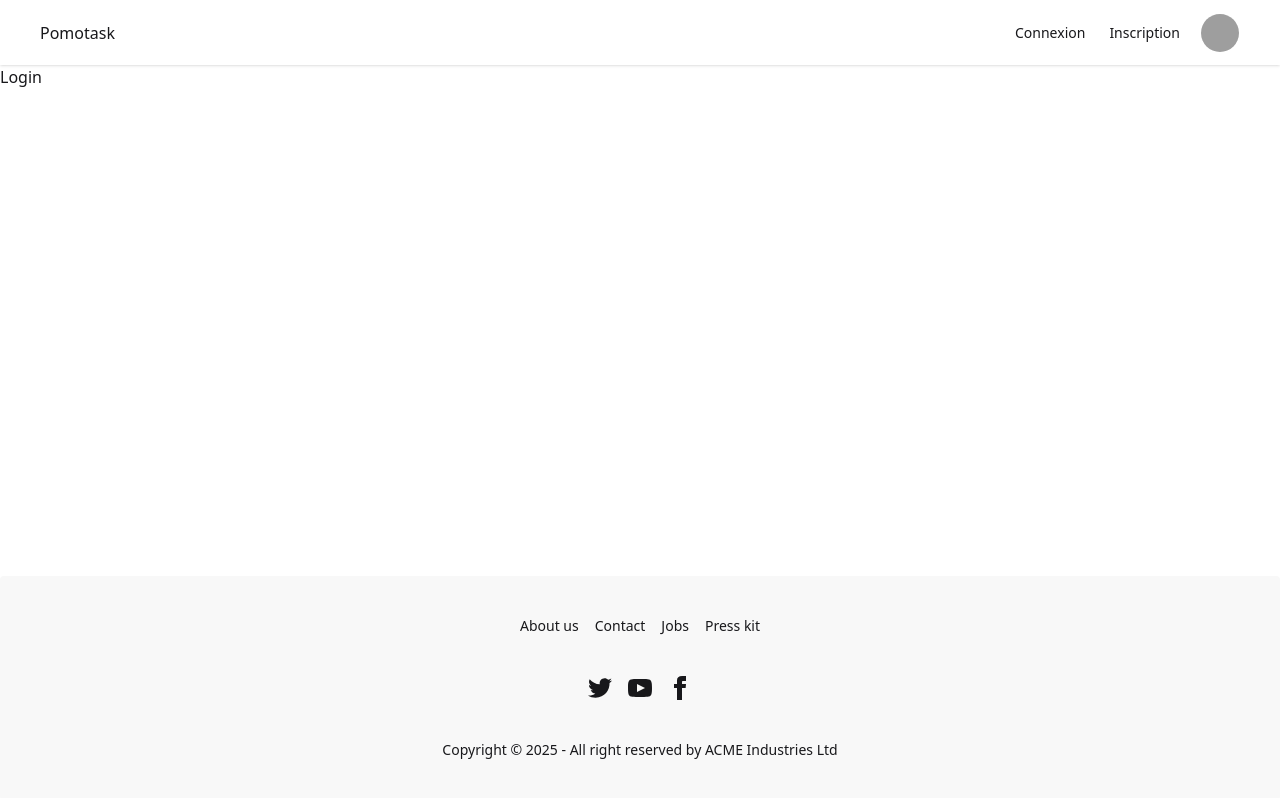
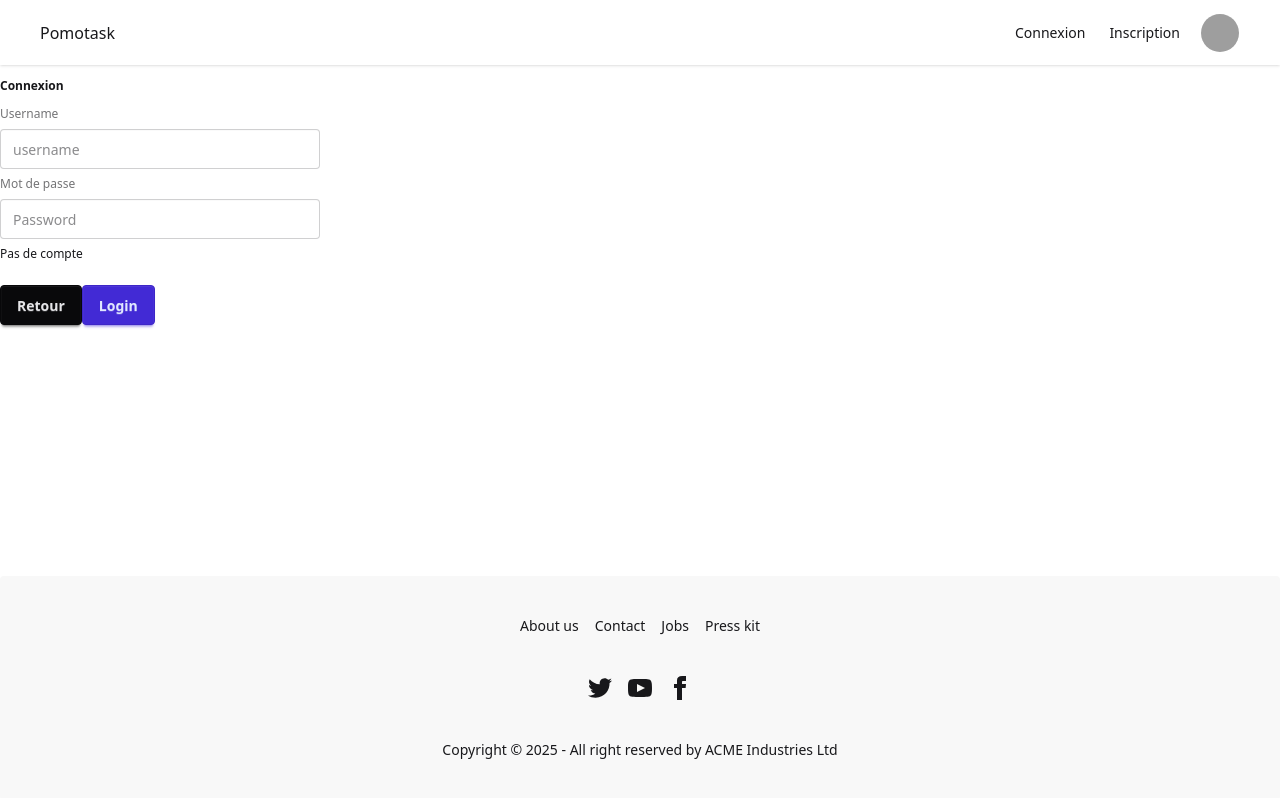
Before and after one commit to GuillemotClement/R-RN-N-Pomotask, a React (Vite) app in the folder frontend/: page /login in a window 1280 px wide. Built offline with nearby package versions, Linux system fonts and the light colour scheme; grey boxes are pictures that could not be loaded.

Commit message:
add authentification on frontend

```diff
--- a/frontend/src/components/Header.tsx
+++ b/frontend/src/components/Header.tsx
@@ -1,12 +1,27 @@
 import { Link } from "react-router";
+import { useUserStore } from "../stores/userStore";
 
 export default function Header() {
+  const logout = useUserStore((state) => state.logout);
+  const user = useUserStore((state) => state.user);
+  const isAuth = useUserStore((state) => state.isAuthenticated);
+  const image = user?.image ?? "https://randomuser.me/api/portraits/lego/1.jpg";
+
   return (
     <header className='navbar shadow px-10'>
       <div className='flex-1'>
         <span>Pomotask</span>
       </div>
       <div className='flex-none'>
+        {isAuth ? (
+          <ul className='menu menu-vertical lg:menu-horizontal rounded-box'>
+            <li>
+              <button className='btn btn-neutral' onClick={logout}>
+                Logout
+              </button>
+            </li>
+          </ul>
+        ) : (
           <ul className='menu menu-vertical lg:menu-horizontal rounded-box'>
             <li>
               <Link to={"/login"}>Connexion</Link>
@@ -15,15 +30,13 @@ export default function Header() {
               <Link to={"/register"}>Inscription</Link>
             </li>
           </ul>
+        )}
       </div>
       <div className='flex gap-2'>
         <div className='dropdown dropdown-end'>
           <div tabIndex={0} role='button' className='btn btn-ghost btn-circle avatar'>
             <div className='w-10 rounded-full'>
-              <img
-                alt='Tailwind CSS Navbar component'
-                src='https://img.daisyui.com/images/stock/photo-1534528741775-53994a69daeb.webp'
-              />
+              <img alt='Tailwind CSS Navbar component' src={image} />
             </div>
           </div>
           <ul
--- a/frontend/src/pages/auth/Login.tsx
+++ b/frontend/src/pages/auth/Login.tsx
@@ -1,7 +1,108 @@
+import { yupResolver } from "@hookform/resolvers/yup";
+import { SubmitHandler, useForm } from "react-hook-form";
+import { Link, useNavigate } from "react-router";
+import * as yup from "yup";
+import { useUserStore } from "../../stores/userStore";
+
+const schema = yup.object({
+  username: yup.string().required("Une valeur est attendu"),
+  password: yup.string().required("Une valeur est attendu"),
+});
+
+type Inputs = yup.InferType<typeof schema>;
+
+const defaultValue: Partial<Inputs> = {
+  username: "",
+  password: "",
+};
+
+export interface UserData {
+  id: string;
+  username: string;
+  email: string;
+  image?: string;
+  createdAt: string;
+  updatedAt: string;
+  token: string;
+}
+
 export default function Login() {
+  const navigate = useNavigate();
+  const login = useUserStore((state) => state.login);
+
+  const {
+    register,
+    handleSubmit,
+    formState: { errors },
+  } = useForm<Inputs>({ resolver: yupResolver(schema), defaultValues: defaultValue });
+
+  const onSubmit: SubmitHandler<Inputs> = async (data) => {
+    try {
+      const response = await fetch("http://localhost:8080/login", {
+        method: "POST",
+        headers: {
+          "Content-Type": "application/json",
+        },
+        body: JSON.stringify(data),
+      });
+
+      if (!response.ok) {
+        throw new Error("Erreur serveur");
+      }
+
+      const user: UserData = await response.json();
+
+      localStorage.setItem("token", user.token);
+
+      login(user);
+      navigate("/");
+    } catch (err) {
+      console.error(err);
+    }
+  };
+
   return (
     <div className=''>
-      <h1>Login</h1>
+      <form className='fieldset' onSubmit={handleSubmit(onSubmit)}>
+        <h2 className='fieldset-legend'>Connexion</h2>
+
+        <label htmlFor='username' className='label'>
+          Username
+        </label>
+        <input
+          type='text'
+          className='input'
+          placeholder='username'
+          id='username'
+          {...register("username")}
+        />
+        {errors.username && (
+          <p className='text-red-500 italic font-bold'>{errors.username.message}</p>
+        )}
+
+        <label className='label' htmlFor='password'>
+          Mot de passe
+        </label>
+        <input
+          type='password'
+          className='input'
+          placeholder='Password'
+          id='password'
+          {...register("password")}
+        />
+        {errors.password && (
+          <p className='text-red-500 italic font-bold'>{errors.password.message}</p>
+        )}
+
+        <Link to={"/register"}>Pas de compte</Link>
+
+        <div className='flex '>
+          <Link to={"/"} className='btn btn-neutral mt-4'>
+            Retour
+          </Link>
+          <button className='btn btn-primary mt-4'>Login</button>
+        </div>
+      </form>
     </div>
   );
 }
--- a/frontend/src/pages/auth/Register.tsx
+++ b/frontend/src/pages/auth/Register.tsx
@@ -2,24 +2,6 @@ import { yupResolver } from "@hookform/resolvers/yup";
 import { SubmitHandler, useForm } from "react-hook-form";
 import { Link, useNavigate } from "react-router";
 import * as yup from "yup";
-
-type Inputs = {
-  username: string;
-  email: string;
-  password: string;
-  confirmPassword: string;
-  image: string | null | undefined;
-  confirm: boolean;
-};
-
-const defaultValue = {
-  username: "",
-  email: "",
-  password: "",
-  confirmPassword: "",
-  image: "",
-  confirm: false,
-};
 
 const schema = yup.object({
   username: yup.string().required("Un non d'utilisateur est attendu"),
@@ -32,14 +14,25 @@ const schema = yup.object({
     .string()
     .required("Une confirmation de mot de passer est attendue")
     .oneOf([yup.ref("password")], "La valeur de la confirmation doit matcher avec le password"),
-  image: yup.string().nullable().optional(),
+  image: yup.string().nullable().default(""),
   confirm: yup
     .boolean()
     .required("La condition d'utilisation doivent etre accepter pour s'inscrire"),
 });
 
+type Inputs = yup.InferType<typeof schema>;
+
+const defaultValue: Partial<Inputs> = {
+  username: "",
+  email: "",
+  password: "",
+  confirmPassword: "",
+  image: "",
+  confirm: false,
+};
+
 export default function Register() {
-  let navigate = useNavigate();
+  const navigate = useNavigate();
 
   const {
     register,
--- a/frontend/src/store.ts
+++ /dev/null
@@ -1 +0,0 @@
-import { create } from "zustand";
--- /dev/null
+++ b/frontend/src/stores/userStore.ts
@@ -0,0 +1,38 @@
+import { create } from "zustand";
+
+interface User {
+  id: string;
+  username: string;
+  email: string;
+  image?: string;
+  createdAt: string;
+  updatedAt: string;
+}
+
+interface UserState {
+  user: User | null;
+  isAuthenticated: boolean;
+  login: (userData: User) => void;
+  logout: () => void;
+}
+
+export const useUserStore = create<UserState>((set) => ({
+  user: null,
+  isAuthenticated: false,
+
+  login: (userData) =>
+    set({
+      user: userData,
+      isAuthenticated: true,
+    }),
+
+  logout: () => {
+    // suppression du token JWT
+    localStorage.removeItem("token");
+
+    set({
+      user: null,
+      isAuthenticated: false,
+    });
+  },
+}));
```
Lines whose indentation alone changed are shown as unchanged.
